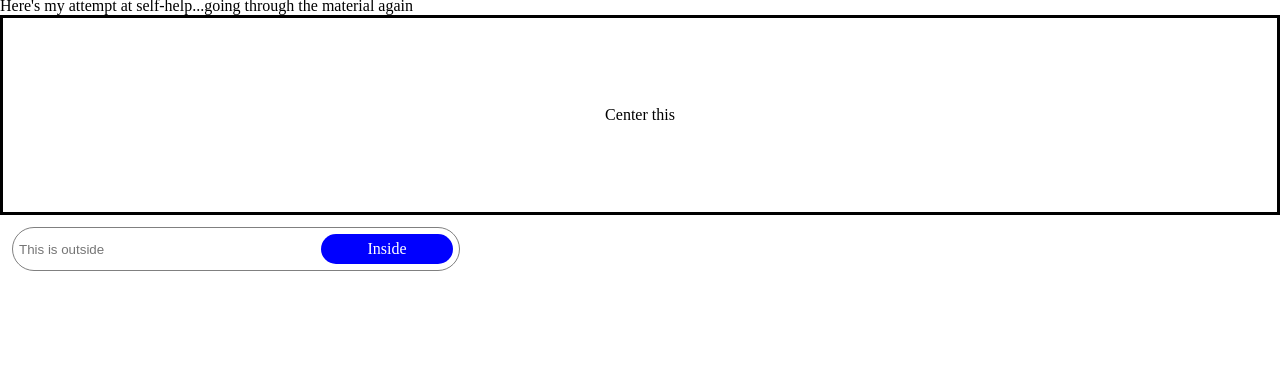
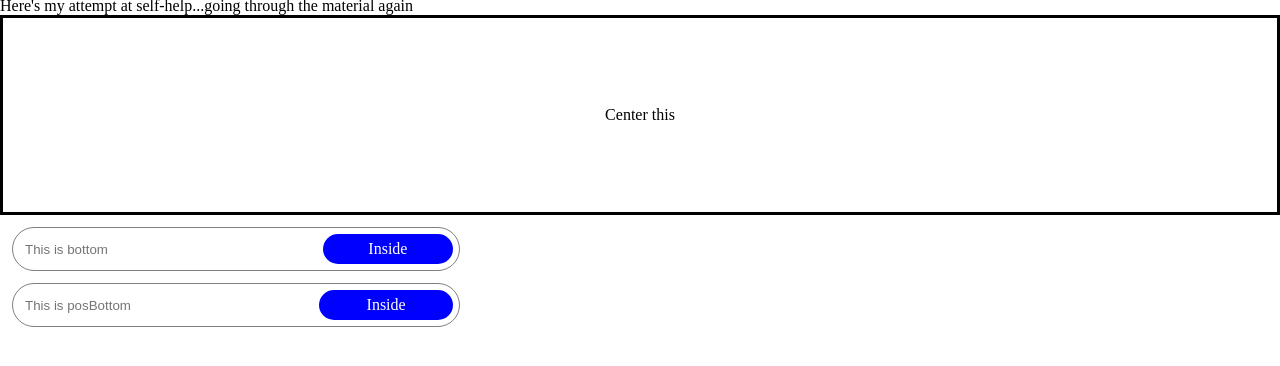
Before and after one commit to ITDallasDBW/0530Working, a plain HTML site: page pp.html in a window 1280 px wide. Shown: the part 58-424 px from the top of the page. Drawn offline with Linux system fonts and the light colour scheme.

Commit message:
OK. Now it works for absolute positioning too

```diff
--- a/pp.css
+++ b/pp.css
@@ -31,16 +31,13 @@
   justify-content: space-between;
   align-items: center;
   margin: 12px;
-  padding-left: 6px;
-  /* width: 50%; */
+  padding-left: 12px;
   max-width: 28rem;
 }
-.outside {
-    width: ;
-}
 input {
-    width: 200px;
-    border: 0;
+  width: 200px;
+  border: 0;
+  outline-width: 0;
 }
 .inside {
   background-color: blue;
@@ -53,10 +50,29 @@ input {
   justify-content: center;
 }
 
-
-/* .outside {
-    width: 400px;
-    text-align: center;
-    border-radius: 7rem;
-    position: relative;
- } */
+.posBottom {
+  border: 1px solid gray;
+  border-radius: 25px;
+  display: flex;
+  justify-content: space-between;
+  align-items: center;
+  margin: 12px;
+  padding: 12px;
+  max-width: 28rem;
+  position: relative;
+}
+.posInput {
+  border: 0;
+}
+.posInside {
+  position: absolute;
+  right: 0;
+  background-color: blue;
+  color: white;
+  width: 30%;
+  margin: 6px;
+  padding: 6px;
+  border-radius: 25px;
+  display: flex;
+  justify-content: center;
+}
--- a/pp.html
+++ b/pp.html
@@ -16,10 +16,17 @@
       <div class="child"></div>
     </div>
     <div class="bottom">
-      <div class="outside">
-        <input type="text" placeholder="This is outside">
+
+        <input type="text" placeholder="This is bottom" />
+
+      <div class="inside">Inside</div>
+    </div>
+
+    <div class="posBottom">
+      <div class="posOutside">
+        <input type="text" class="posInput" placeholder="This is posBottom" />
       </div>
-      <div class="inside">Inside</div>
+      <div class="posInside">Inside</div>
     </div>
   </body>
 </html>
```
